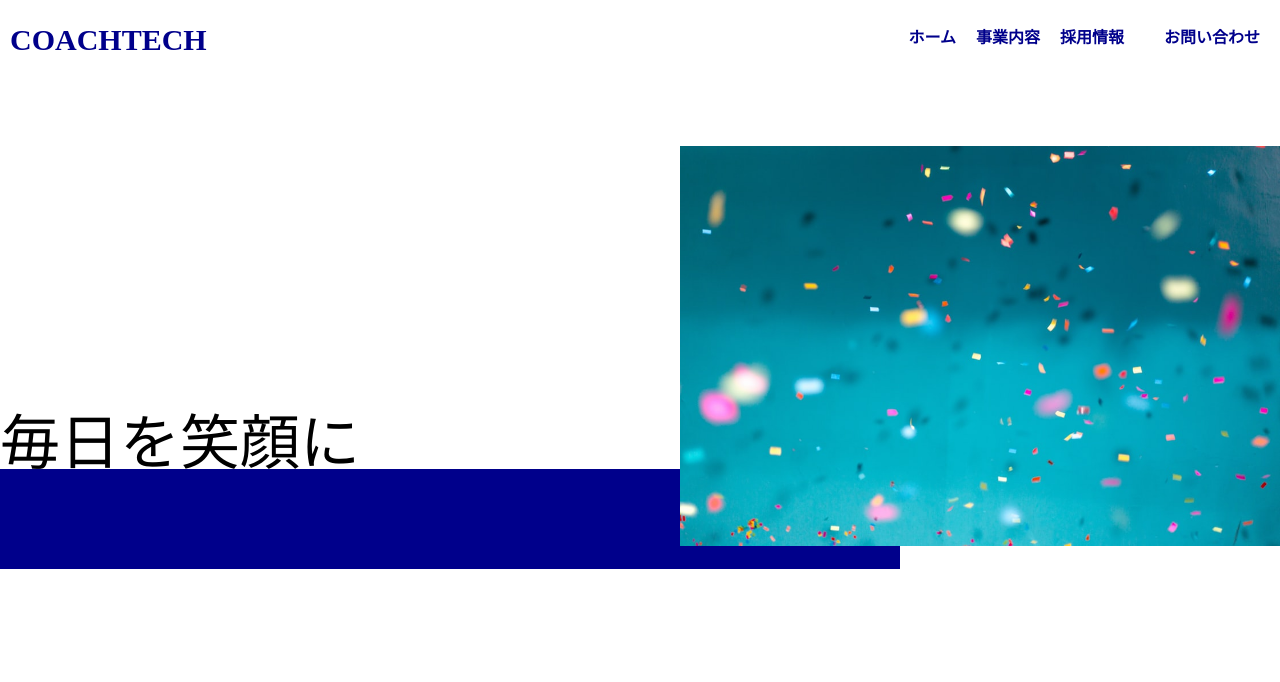
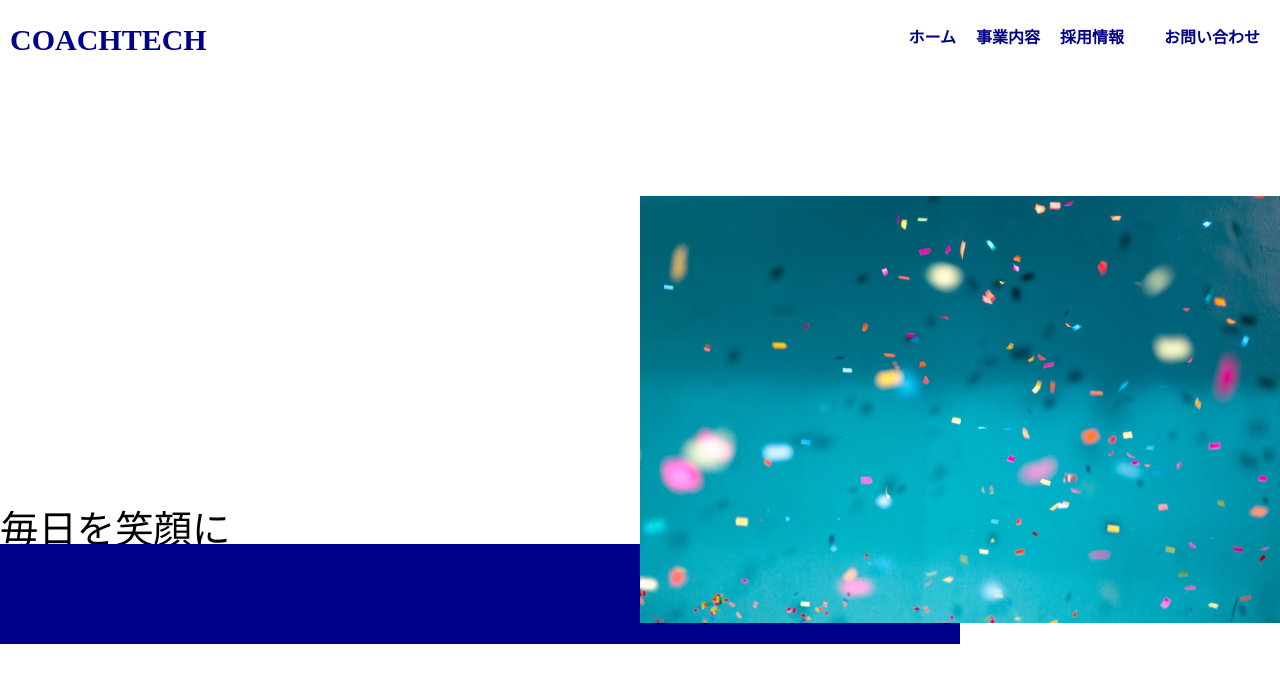
Before and after one commit to kazushi8/20210711imoto, a plain HTML site: page index.html in a window 1280 px wide. Drawn offline with Linux system fonts and the light colour scheme.

Commit message:
修正後

```diff
--- a/css/style.css
+++ b/css/style.css
@@ -30,19 +30,19 @@
 .gazou1{
   position: relative;
   text-align: right;
-  margin-top: 100px;
+  margin-top: 150px;
   z-index: 20;
 }
 .child5{
-  font-size: 60px;
+  font-size: 240%;
   position: relative;
-  bottom: 135px;
+  bottom: 115px;
 }
 .haikei{
   background-color: #00008B;
-  width: 900px;
+  width: 75%;
   height: 100px;
   position: relative;
-  bottom: 140px;
+  bottom: 120px;
   z-index: 10;
 }
--- a/index.html
+++ b/index.html
@@ -17,7 +17,7 @@
       <p class="child4">お問い合わせ</p>
     </div>
     <div class="gazou1">
-    <img src="img/firstview.jpeg" width="600" height="400">
+    <img src="img/firstview.jpeg" width="50%" height="30%">
     </div>
       <p class="child5">毎日を笑顔に</p>
     <div class="haikei"></div>
```
